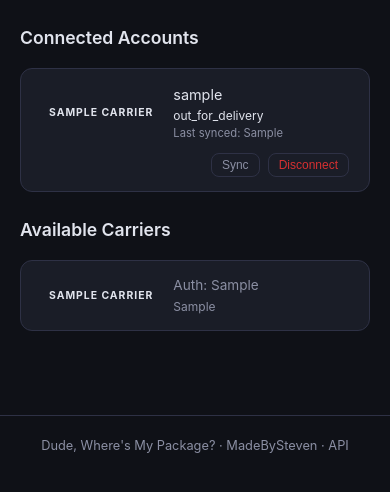
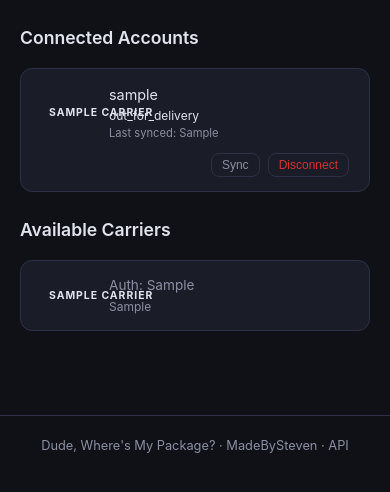
Before and after one commit to stevendejongnl/dude-wheres-my-package, a Python web app: template src/dwmp/templates/accounts.html in a window 390 px wide. Shown: the part 81-573 px from the top of the page. Run offline with Jinja, Linux system fonts and the light colour scheme; the template is opened without the code that fills it: most values are stand-ins (such as "Sample title", 1, 10 or a date in 2020).

Commit message:
fix(ui): fixed-width carrier labels for alignment, each detail on its own line

```diff
--- a/src/dwmp/templates/base.html
+++ b/src/dwmp/templates/base.html
@@ -90,7 +90,7 @@
     .pkg-carrier {
       font-size: 0.65rem; font-weight: 700; text-transform: uppercase; letter-spacing: 1px;
       padding: 4px 8px; border-radius: 6px; white-space: nowrap;
-      min-width: 56px; text-align: center;
+      width: 64px; text-align: center; flex-shrink: 0;
     }
     .pkg-carrier.postnl { background: #ff6b0020; color: #ff8a50; }
     .pkg-carrier.dhl { background: #ffcc0020; color: #ffd93d; }
@@ -98,7 +98,7 @@
     .pkg-carrier.amazon { background: #ff990020; color: #ffad42; }
     .pkg-info { flex: 1; min-width: 0; }
     .pkg-tracking { font-family: 'SF Mono', 'Fira Code', monospace; font-size: 0.85rem; }
-    .pkg-details { display: flex; gap: 8px; flex-wrap: wrap; margin-top: 2px; font-size: 0.8rem; color: var(--text-dim); }
+    .pkg-details { display: flex; flex-direction: column; gap: 1px; margin-top: 2px; font-size: 0.8rem; color: var(--text-dim); }
     .pkg-label { overflow: hidden; text-overflow: ellipsis; white-space: nowrap; }
     .pkg-sender { }
     .pkg-first-event { }
@@ -238,7 +238,7 @@
       .stat-value { font-size: 1.5rem; }
       .pkg-main { gap: 10px; }
       .pkg-tracking { font-size: 0.75rem; word-break: break-all; }
-      .pkg-carrier { min-width: 48px; }
+      .pkg-carrier { width: 56px; }
       .pkg-meta { align-items: flex-end; min-width: 90px; }
       .pkg-date { font-size: 0.7rem; }
       .card-header { padding: 12px 14px; }
```
